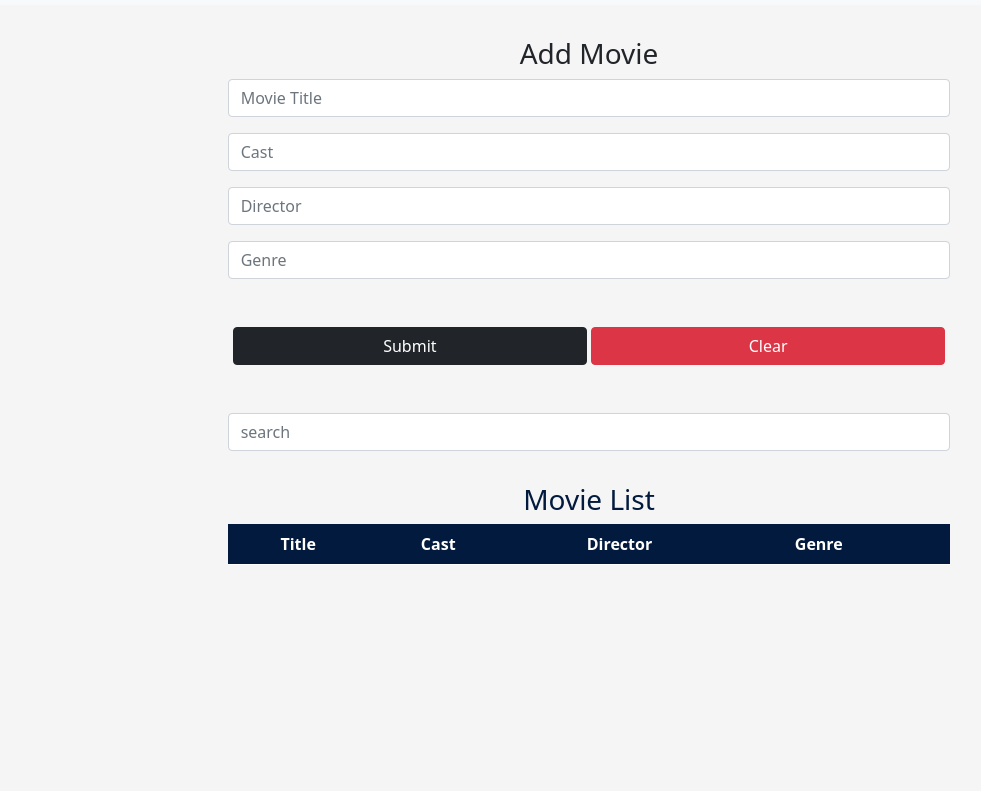
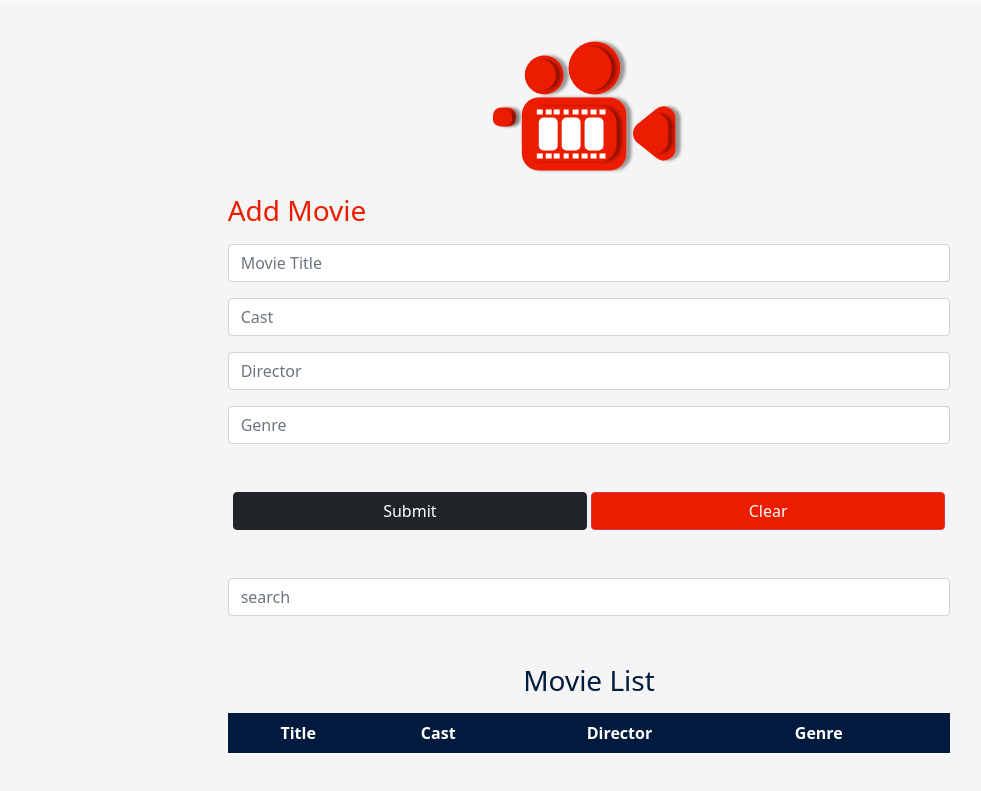
Before and after one commit to CarballoC/Movie-Checker, a plain HTML site: page index.html in a window 1280 px wide. Shown: the part 51-842 px from the top of the page, without its empty margins (51-1032 px from the left). Before the commit the page ends 800 px from the top, so only its background shows below. Drawn offline with nearby package versions, Linux system fonts and the light colour scheme.

Commit message:
update icon graphic svg and add-movie heading

```diff
--- a/app.css
+++ b/app.css
@@ -7,12 +7,17 @@
 .success {
   background-color: #228b22;
 }
+.btn-clear-all,
 .error {
   background-color: #ec1c01;
 }
 body {
   background-color: whitesmoke;
 }
+.add-movie {
+  color: #ec1c01;
+}
+
 .btn {
   width: 49%;
 }
--- a/index.html
+++ b/index.html
@@ -16,7 +16,7 @@
   <body id="body">
     <nav class="navbar navbar-expand-lg navbar-light bg-light">
       <div class="container">
-        <a class="navbar-brand" href="index.html">Movie Checker</a>
+        <a class="navbar-brand heading-movie-list" href="index.html">Movie Checker</a>
 
       </div>
       </div>
@@ -24,7 +24,8 @@
     <div class="container p-3">
       <div class="row justify-content-center">
         <div class="col-md-8 text-center p-3 wrapper">
-          <h3>Add Movie</h3>
+          <img src="img/camera.svg" alt="old projector">
+          <h3 class="add-movie text-start my-3">Add Movie</h3>
           <form action="" id="movie-form" class="before">
 
             <div class="input-group mb-3">
@@ -59,7 +60,7 @@
 
         </div>
         <div class="col-md-8 p-3">
-          <h3 class="heading-movie-list text-center">Movie List</h3>
+          <h3 class="heading-movie-list text-center my-3">Movie List</h3>
           <table class="table table-dark">
             <thead class="text-center">
               <tr>
```
Also changed, not shown: img/camera.svg (added).
